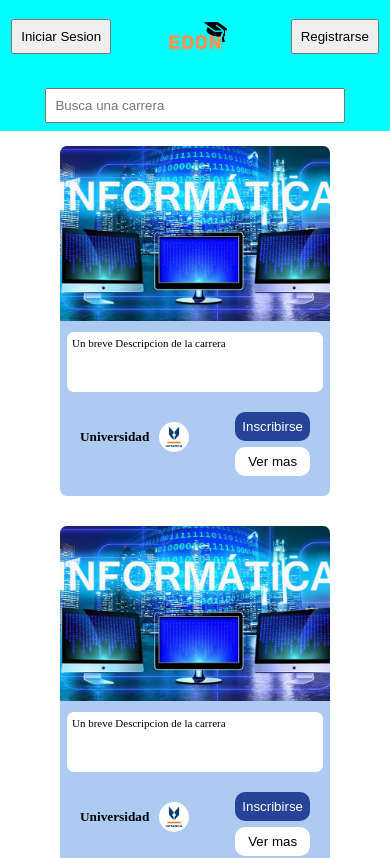
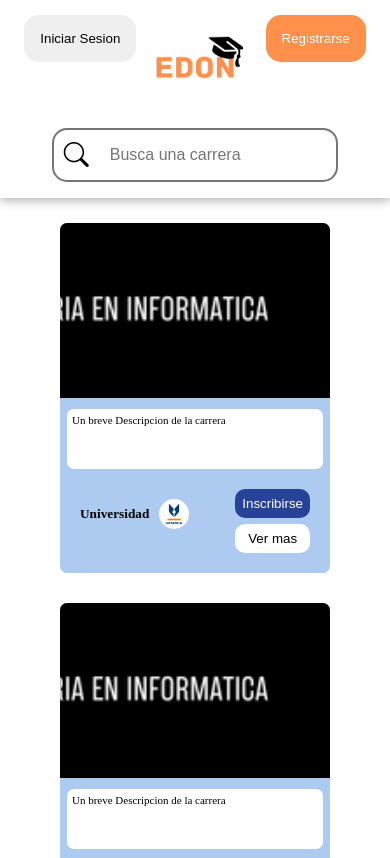
Before and after one commit to Brayner705/EDON, an Angular app: page / in a window 390 px wide. Shown: the top 858 px of the page. Built offline with nearby package versions, Linux system fonts and the light colour scheme.

Commit message:
Cambio de imagenes y codigo

```diff
--- a/src/app/app.component.html
+++ b/src/app/app.component.html
@@ -1,6 +1,6 @@
 <app-menu-navegacion class="nav"/>
 <div class="contenedor_carrera">
-    <app-carreras [imagePath]="imagePath('assets/Informatica.jpg')" [logoPath]="logoPath('assets/uptamca.jpg')" class="carrera"/>
-    <app-carreras [imagePath]="imagePath('assets/Informatica.jpg')" [logoPath]="logoPath('assets/uptamca.jpg')" class="carrera"/>
-    <app-carreras [imagePath]="imagePath('assets/Informatica.jpg')" [logoPath]="logoPath('assets/uptamca.jpg')" class="carrera"/>
+    <app-carreras [imagePath]="imagePath('assets/Informatica.png')" [logoPath]="logoPath('assets/uptamca.jpg')" class="carrera"/>
+    <app-carreras [imagePath]="imagePath('assets/Informatica.png')" [logoPath]="logoPath('assets/uptamca.jpg')" class="carrera"/>
+    <app-carreras [imagePath]="imagePath('assets/Informatica.png')" [logoPath]="logoPath('assets/uptamca.jpg')" class="carrera"/>
 </div>
--- a/src/app/menu-navegacion/menu-navegacion.component.css
+++ b/src/app/menu-navegacion/menu-navegacion.component.css
@@ -6,18 +6,30 @@ section{
     width: 100%;
     display: flex;
     align-items: center;
-    justify-content: space-between;
-    background-color: aqua;
+    justify-content: space-around;
+    box-shadow: 0 2px 10px #aaa;
+    margin-bottom: 10px;
 }
 img{
-    width: 5rem;
+    width: 5.3rem;
 }
 form{
     flex-grow: .8;
+    position: relative;
+}
+form > i{
+  position: absolute;
+  top: calc(100% - 75%);
+  font-size: 25px;
+  left: 12px;
+  cursor: pointer;
 }
 input{
+  font-size: 1em;
     width: 100%;
-    padding: .6em
+    padding: 1em 3.5em;
+    border-radius: 15px;
+    border-style: solid;
 }
 div{
     display: flex;
@@ -27,33 +39,40 @@ div{
     justify-content: center;
 }
 button{
-    padding: .6em;
+    padding: 1.2em;
+    border: none;
+    border-radius: 15px;
+}
+button:last-child{
+  background-color: var(--color-principal);
+  color: #fff;
 }
 
-@media screen and (max-width: 700px) {
+@media screen and (max-width: 950px) {
   section{
-    padding: .5rem;
+    padding: 1rem;
     flex-direction: column;
     gap: 1rem;
   }
   img{
-    width: 4rem;
+    width: 6rem;
   }
   form{
     width: 80%;
   }
   button:first-child{
-    margin: .7rem;
+    margin: .3rem;
   }
   button:last-child{
 
-    margin: .7rem;
+    margin: .3rem;
   }
   div{
     display: flex;
     position: absolute;
     padding: 0;
-    width: 100%;
+    width: 90%;
     justify-content: space-between;
+    top: 10px;
   }
 }
--- a/src/app/menu-navegacion/menu-navegacion.component.html
+++ b/src/app/menu-navegacion/menu-navegacion.component.html
@@ -2,6 +2,7 @@
     <img src="assets/EDON.png" alt="Logo">
   <form action="">
     <input type="text" placeholder="Busca una carrera">
+    <i class="bi bi-search"></i>
   </form>
 
     <div>
--- a/src/index.html
+++ b/src/index.html
@@ -7,6 +7,7 @@
   <meta name="viewport" content="width=device-width, initial-scale=1">
   <meta name='viewport' content='user-scalable=no, width=device-width, initial-scale=1'>
   <link rel="icon" type="image/x-icon" href="assets/EDON.png">
+  <link rel="stylesheet" href="https://cdn.jsdelivr.net/npm/bootstrap-icons@1.11.3/font/bootstrap-icons.min.css">
 </head>
 <body>
   <app-root></app-root>
--- a/src/styles.css
+++ b/src/styles.css
@@ -1,8 +1,12 @@
 /* You can add global styles to this file, and also import other style files */
+:root{
+    --color-principal : #FF914D;
+}
 *{
     margin: 0;
     padding: 0;
     box-sizing: border-box;
+
 }
 app-root{
     display: flex;
```
Also changed, not shown: public/assets/Informatica.jpg (deleted), public/assets/Informatica.png (added), src/app/app.component.css (line endings or trailing spaces).
